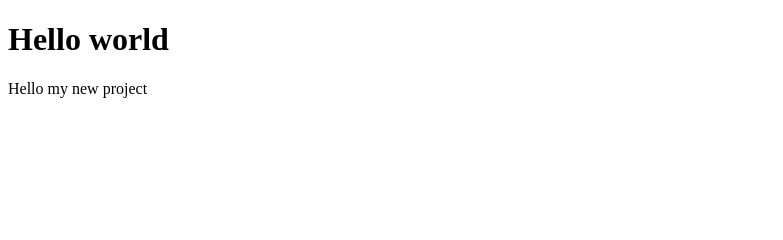
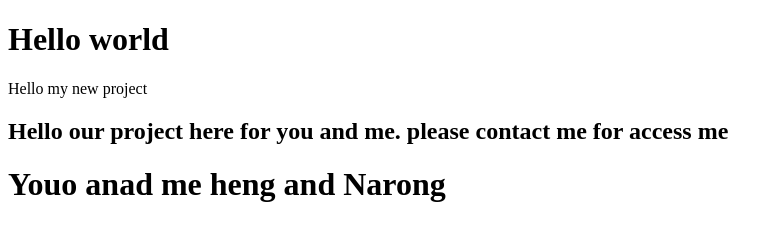
Before and after one commit to Narong-Bunyon/BATCH-2022-GIT-DEMO, a plain HTML site: page index.html in a window 1280 px wide. Shown: the whole page, without its empty margins (0-783 px from the left). Drawn offline with Linux system fonts and the light colour scheme.

Commit message:
index.html

```diff
--- a/index.html
+++ b/index.html
@@ -9,5 +9,9 @@
 <body>
     <h1>Hello world</h1>
     <p>Hello my  new project</p>
+    <div class="container">
+        <h2>Hello our project here for you and me. please contact me for access me</h2>
+        <h1> Youo anad me heng and Narong</h1>
+    </div>
 </body>
 </html>
```
